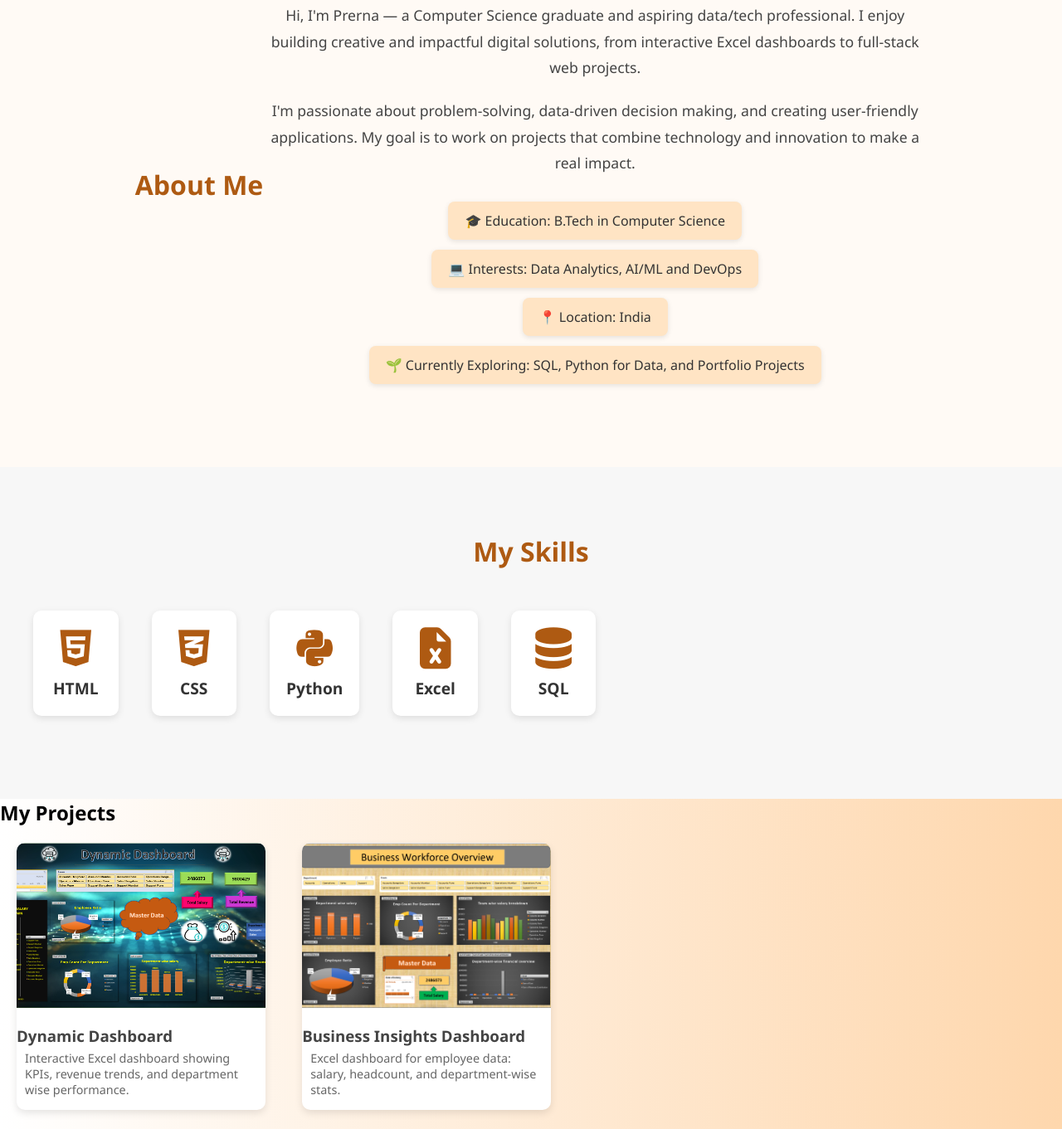
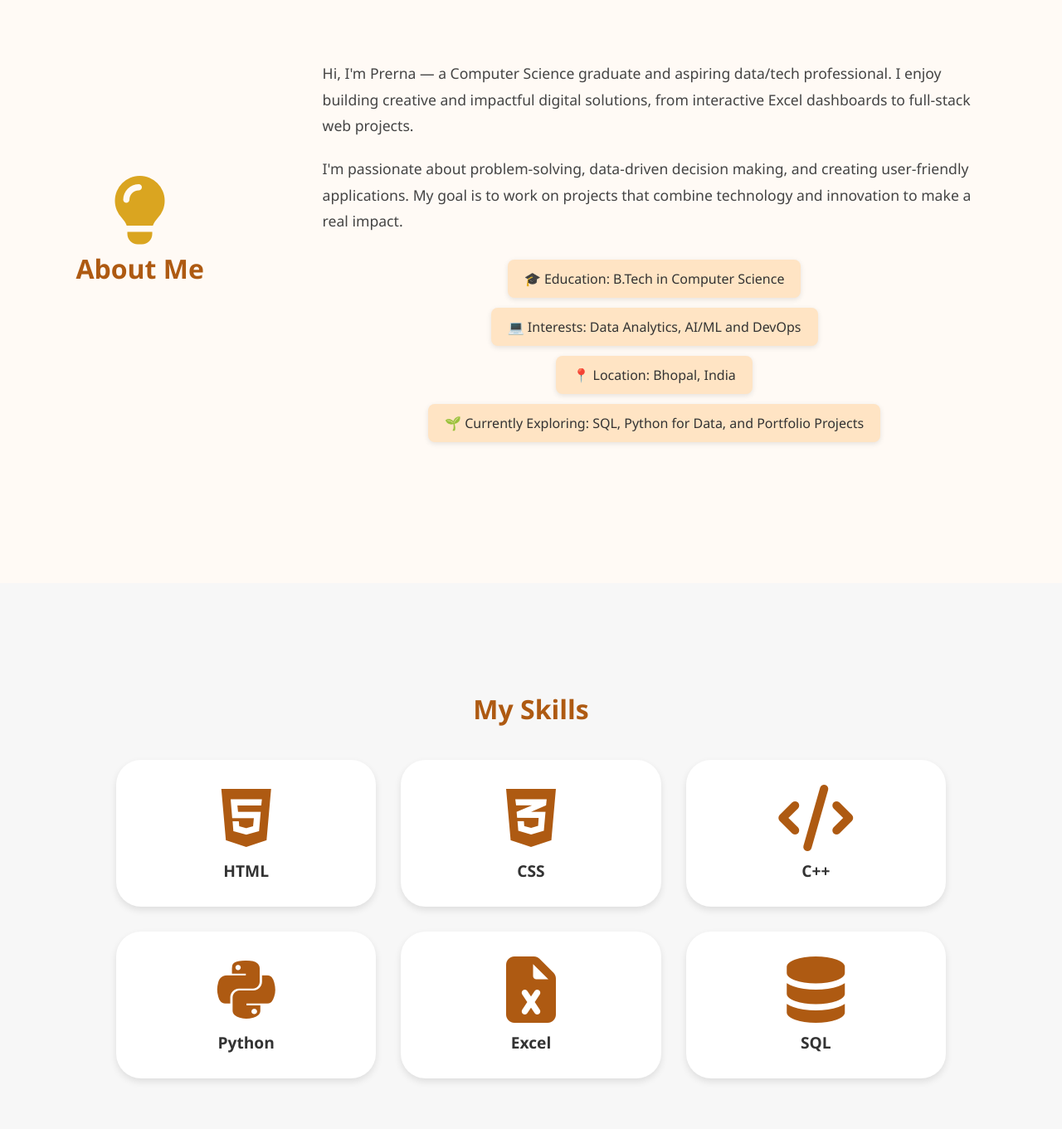
Before and after one commit to prernar-sudo/Html_code, a plain HTML site: page Portfolio/index.html in a window 1280 px wide. Shown: the part 919-2280 px from the top of the page at 83% size. Drawn offline with Linux system fonts and the light colour scheme.

Commit message:
second version

```diff
--- a/Portfolio/index.html
+++ b/Portfolio/index.html
@@ -25,7 +25,7 @@
                     <li><a href="#secondpage">About</a></li>
                     <li><a href="#thirdpage">Skills</a></li>
                     <li><a href="#fourthpage">Projects</a></li>
-                    <li><a href="#footer"><button>Contact</button></a></li>
+                    <li><a href="#lastpage"><button>Contact</button></a></li>
                     <!-- if i have to connect button with form used label checkbox -->
 
 
@@ -70,7 +70,11 @@
 
                 <section id="secondpage">
 
+                        <div class="bulb-icon">
+                            <i class="fa-solid fa-lightbulb"></i>
                              <h2>About Me</h2>
+                        </div>
+
                         <div>
                             <p>
                             Hi, I'm Prerna — a Computer Science graduate and aspiring data/tech professional.
@@ -87,7 +91,7 @@
                         <ul class="about-list">
                             <li>🎓 Education: B.Tech in Computer Science</li>
                             <li>💻 Interests: Data Analytics, AI/ML and DevOps</li>
-                            <li>📍 Location: India</li>
+                            <li>📍 Location: Bhopal, India</li>
                             <li>🌱 Currently Exploring: SQL, Python for Data, and Portfolio Projects</li>
                         </ul>
                         </div>
@@ -98,30 +102,35 @@
                  <!-- thirdpage starts here------------------------------------------------------------------------------------------ -->
                 <section id="thirdpage">
                     <h2>My Skills</h2>
-
-                    <div class="skills-slider">
-                        <div class="slide">
+                    <div class="skills-container">
+                        <div class="skill-box">
                             <i class="fa-brands fa-html5"></i>
                             <p>HTML</p>
                         </div>
-                        <div class="slide">
+                        <div class="skill-box">
                             <i class="fa-brands fa-css3-alt"></i>
                             <p>CSS</p>
                         </div>
-                        <div class="slide">
+                        <div class="skill-box">
+                            <i class="fa-solid fa-code"></i>
+                            <p>C++</p>
+                        </div>
+                        <div class="skill-box">
                             <i class="fa-brands fa-python"></i>
                             <p>Python</p>
                         </div>
-                        <div class="slide">
+                        <div class="skill-box">
                             <i class="fa-solid fa-file-excel"></i>
                             <p>Excel</p>
                         </div>
-                        <div class="slide">
+                        <div class="skill-box">
                             <i class="fa-solid fa-database"></i>
                             <p>SQL</p>
                         </div>
                     </div>
                 </section>
+
+
 
 
 
@@ -132,27 +141,23 @@
                         <h2>My Projects</h2>
 
                         <!-- Excel Dashboard 1 -->
+                         <div class="project-container">
                              <div class="project-card">
-                            <img src="./images/dynamic_dashboard.png" alt="dynamic_dashboard">
+                                <img   src="./images/dynamic_dashboard1.png" alt="dynamic_dashboard">
                                 <h3>Dynamic Dashboard</h3>
                                 <p>Interactive Excel dashboard showing KPIs, revenue trends, and department wise performance.</p>
                             </div>
 
                             <!-- Excel Dashboard 2 -->
                             <div class="project-card">
-                            <img src="./images/business_dashboard.png" alt="business Dashboard">
+                                <img  src="./images/business_dashboard.png" alt="business Dashboard">
                                 <h3>Business Insights Dashboard</h3>
                                 <p>Excel dashboard for employee data: salary, headcount, and department-wise stats.</p>
                             </div>
 
-                        <!-- Pedestrian Detection -->
-                        <!-- <div class="project-card">
-                            <img src="images/pedestrian-detection.png" alt="Pedestrian Detection">
-                            <h3>Pedestrian Detection using Python</h3>
-                            <p>Developed a pedestrian detection system using Python and the COCO dataset.
-                            Implemented data preprocessing, model training, and bounding box visualization.</p>
-                            <a href="https://github.com/yourgithub/pedestrian-detection" target="_blank">View Code</a>
-                        </div> -->
+
+                         </div>
+
                         </section>
 
                  <!-- fourthpage ends here---------------------------------------------------------------------------------- -->
@@ -160,7 +165,7 @@
          <!-- main ends here -------------------------------------------------------------------------------------------- -->
 
          <!-- footer starts here -->
-         <footer>
+         <footer id="lastpage">
 
                     <h3>Let's Connect!</h3>
                     <!-- <p>Email: <a href="mailto:prerna25rathore@gmail.com">prerna25rathore@gmail.com</a></p> -->
--- a/Portfolio/style1.css
+++ b/Portfolio/style1.css
@@ -58,7 +58,7 @@ body {
 
 #navbar nav ul li a:hover {
     transition: 0.3s;
-    transform: scale(1.2);
+    transform: scale(1.1);
     color: #000;
     font-size: 20px;
     text-decoration: solid;
@@ -66,7 +66,7 @@ body {
 
 #navbar nav ul li button:hover {
     transition: 0.3s;
-    transform: scale(1.2);
+    transform: scale(1.1);
     font-size: 12px;
 }
 
@@ -82,7 +82,7 @@ span{
     display: flex;
     justify-content: center;
     align-items: center;
-    height: 100vh;
+    min-height: 100vh;
     background: linear-gradient(to right, rgb(255, 255, 255), rgb(254, 215, 173));
     padding: 100px 20px 40px;
 
@@ -125,74 +125,43 @@ span{
 #secondpage{
 
     display: flex;
-    justify-content: center;
-    align-items: center;
-    text-align: center;
-
+    justify-content:space-around;
+    align-items:center;
+    min-height: 100vh;
+    padding: 130px 20px;
+    background: #fffaf5;
+    /* border: 1px solid black; */
 }
 
-/* #about {
-    padding: 80px 20px;
-    background: #fffaf5;
-    text-align: center;
+.bulb-icon {
+    display: flex;
+    flex-direction: column;
+    align-items: center;
+    margin-bottom: 30px;
 }
 
-#about h2 {
+.bulb-icon i {
+    font-size: 80px;
+    color: goldenrod;
+    margin-bottom: 10px;
+    animation: glow 1.5s infinite alternate;
+}
+
+.bulb-icon h2 {
+    color: rgba(171, 85, 10, 0.967);
     font-size: 2rem;
-    margin-bottom: 20px;
-    color: rgba(171, 85, 10, 0.967);
     font-weight: bold;
 }
 
-#about p {
-    max-width: 800px;
-    margin: 0 auto 20px auto;
-    font-size: 1.1rem;
-    line-height: 1.8;
-    color: #444;
+#secondpage div h2{
+    color: rgba(171, 85, 10, 0.967);
+    font-weight: bold;
+    margin-bottom: 20px;
+    font-size: 2rem;
+    /* border: 1px solid black; */
 }
 
-.about-list {
-    list-style: none;
-    margin-top: 30px;
-    display: flex;
-    flex-direction: column;
-    gap: 12px;
-    align-items: center;
-    font-size: 1rem;
-    font-weight: 500;
-    color: #333;
-    padding: 0;
-}
-
-.about-list li {
-    background: #ffe4c4;
-    padding: 12px 20px;
-    border-radius: 8px;
-    box-shadow: 0 2px 6px rgba(0, 0, 0, 0.1);
-    transition: transform 0.3s ease, box-shadow 0.3s ease;
-}
-
-.about-list li:hover {
-    transform: scale(1.05);
-    box-shadow: 0 4px 10px rgba(0, 0, 0, 0.15);
-} */
-
-/* ================= SECOND PAGE (ABOUT) ================= */
-#secondpage {
-    padding: 100px 20px;
-    background: #fffaf5;   /* soft background */
-    text-align: center;
-}
-
-#secondpage h2 {
-    font-size: 2rem;
-    margin-bottom: 20px;
-    color: rgba(171, 85, 10, 0.967);
-    font-weight: bold;
-}
-
-#secondpage p {
+#secondpage div p{
     max-width: 800px;
     margin: 0 auto 20px auto;
     font-size: 1.1rem;
@@ -226,109 +195,123 @@ span{
     box-shadow: 0 4px 10px rgba(0, 0, 0, 0.15);
 }
 
-/* ================= THIRD PAGE (SKILLS) ================= */
+/* ================= THIRD PAGE STARTS HERE ================= */
 #thirdpage {
-  padding: 80px 20px;
+  min-height: 100vh;
+  padding: 130px 20px;
   background: #f7f7f7;
   text-align: center;
 }
 
 #thirdpage h2 {
   font-size: 2rem;
-  margin-bottom: 30px;
+  margin-bottom: 40px;
   color: rgba(171, 85, 10, 0.967);
+  font-weight: bold;
 }
 
-.skills-slider {
-  display: flex;
-  gap: 40px;
-  overflow-x: auto;
-  scroll-behavior: smooth;
-  padding: 20px;
+.skills-container {
+
+  display: grid;
+  grid-template-columns: repeat(3, 1fr); /* 3 per row */
+  gap: 30px;
+  max-width: 1000px;
+  margin: auto;
 }
 
-.skills-slider::-webkit-scrollbar {
-  display: none;
+.skill-box {
+  background: #fff;
+  padding: 30px 20px;
+  border-radius: 30px;
+  box-shadow: 0 4px 8px rgba(0,0,0,0.1);
+  transition: transform 0.3s ease, box-shadow 0.3s ease;
 }
 
-.slide {
-  flex: 0 0 auto;
-  text-align: center;
-  padding: 20px;
-  border-radius: 10px;
-  background: #fff;
-  box-shadow: 0 3px 8px rgba(0,0,0,0.1);
-  transition: transform 0.3s;
-}
-
-.slide:hover {
-  transform: translateY(-5px);
-}
-
-.slide i {
-  font-size: 50px;
+.skill-box i {
+  font-size: 5rem;
   color: rgba(171, 85, 10, 0.967);
   margin-bottom: 10px;
 }
 
-.slide p {
-  font-size: 1.2rem;
+.skill-box:hover {
+  transform: translateY(-8px);
+  box-shadow: 0 6px 15px rgba(0,0,0,0.15);
+}
+
+.skill-box p{
+    font-size: 1.2rem;
   font-weight: bold;
   color: #333;
 }
 
-/* ================= FOURTH PAGE (PROJECTS) ================= */
-#projects {
-  padding: 80px 20px;
+
+/* ================= FOURTH PAGE STARTS HERE ================= */
+
+#fourthpage {
+  /* border: 1px solid black; */
+  min-height: 100vh; /* use min-height so it grows if more projects added */
+  padding: 100px 40px;
   background: #f9f9f9;
   text-align: center;
 }
 
-#projects h2 {
-  margin-bottom: 40px;
-  font-size: 2rem;
+#fourthpage h2 {
+  margin-bottom: 50px;
+  font-size: 2.5rem;
   color: rgba(171, 85, 10, 0.967);
+  font-weight: bold;
 }
 
-.project-card {
-  display: inline-block;
-  width: 300px;
-  margin: 20px;
-  background: #fff;
-  border-radius: 10px;
-  box-shadow: 0 4px 10px rgba(0,0,0,0.1);
-  overflow: hidden;
-  transition: transform 0.3s;
+#fourthpage .project-container {
+  display: flex;
+  flex-wrap: wrap;            /* wrap cards into next line if needed */
+  justify-content: center;
+  gap: 30px;                  /* spacing between cards */
 }
 
-.project-card:hover {
-  transform: translateY(-5px);
+#fourthpage .project-card {
+  background: #fff;
+  border-radius: 15px;
+  box-shadow: 0 6px 15px rgba(0, 0, 0, 0.1);
+  overflow: hidden;
+  width: 470px;
+  transition: transform 0.3s ease, box-shadow 0.3s ease;
+  text-align: left;
+}
+
+#fourthpage .project-card:hover {
+  transform: translateY(-10px);
+  box-shadow: 0 10px 25px rgba(0, 0, 0, 0.2);
 }
 
 .project-card img {
+  /* width: 100%;
+  height: auto;       /* keep natural proportions */
+  /* object-fit: contain;  */
   width: 100%;
-  height: 200px;
-  object-fit: cover;
+    height: 290px; /* fixed height for uniform cards */
+    object-fit: cover;
 }
 
 .project-card h3 {
-  margin: 15px 0 5px;
-  color: #444;
+  font-size: 1.3rem;
+  margin: 15px;
+  color: #333;
 }
 
 .project-card p {
-  font-size: 0.9rem;
-  padding: 0 10px 15px;
-  color: #666;
+  font-size: 0.95rem;
+  margin: 0 15px 20px;
+  color: #555;
+  line-height: 1.4;
 }
-
 /* ================= FOOTER ================= */
-footer {
+#lastpage {
     background: #222;
     color: #f1f1f1;
     text-align: center;
     padding: 40px 20px;
-    margin-top: 50px;
+    /* margin-top: 50px; */
 }
 
 footer h3 {
--- a/Portfolio/style2.css
+++ b/Portfolio/style2.css
@@ -1,26 +1,62 @@
+/* * ================= SECOND PAGE (ABOUT) ================= */ */
+#secondpage {
+
+    background: #fffaf5;   /* soft background */
+    text-align: center;
+}
+
+#secondpage h2 {
 
 
 
 
+}
 
+#secondpage p {
+    max-width: 800px;
+    margin: 0 auto 20px auto;
+    font-size: 1.1rem;
+    line-height: 1.8;
+    color: #444;
+}
 
+.about-list {
+    list-style: none;
+    margin-top: 30px;
+    display: flex;
+    flex-direction: column;
+    gap: 12px;
+    align-items: center;
+    font-size: 1rem;
+    font-weight: 500;
+    color: #333;
+    padding: 0;
+}
 
+.about-list li {
+    background: #ffe4c4;
+    padding: 12px 20px;
+    border-radius: 8px;
+    box-shadow: 0 2px 6px rgba(0, 0, 0, 0.1);
+    transition: transform 0.3s ease, box-shadow 0.3s ease;
+}
 
-/* ================= HERO / FIRST PAGE ================= */
+.about-list li:hover {
+    transform: scale(1.05);
+    box-shadow: 0 4px 10px rgba(0, 0, 0, 0.15);
+}
 
-
-
-
-/* ================= SKILLS SECTION ================= */
+/* ================= THIRD PAGE (SKILLS) ================= */
 #thirdpage {
-    padding: 60px 20px;
+  padding: 80px 20px;
   background: #f7f7f7;
   text-align: center;
 }
 
-#thirdpage .section-title {
+#thirdpage h2 {
   font-size: 2rem;
   margin-bottom: 30px;
+  color: rgba(171, 85, 10, 0.967);
 }
 
 .skills-slider {
@@ -38,22 +74,32 @@
 .slide {
   flex: 0 0 auto;
   text-align: center;
+  padding: 20px;
+  border-radius: 10px;
+  background: #fff;
+  box-shadow: 0 3px 8px rgba(0,0,0,0.1);
+  transition: transform 0.3s;
+}
+
+.slide:hover {
+  transform: translateY(-5px);
 }
 
 .slide i {
-    font-size: 60px;
-    color: #333;
+  font-size: 50px;
+  color: rgba(171, 85, 10, 0.967);
   margin-bottom: 10px;
 }
 
 .slide p {
   font-size: 1.2rem;
   font-weight: bold;
+  color: #333;
 }
 
-/* ================= PROJECTS ================= */
+/* ================= FOURTH PAGE (PROJECTS) ================= */
 #projects {
-    padding: 60px 20px;
+  padding: 80px 20px;
   background: #f9f9f9;
   text-align: center;
 }
@@ -61,7 +107,7 @@
 #projects h2 {
   margin-bottom: 40px;
   font-size: 2rem;
-    color: #333;
+  color: rgba(171, 85, 10, 0.967);
 }
 
 .project-card {
@@ -149,37 +195,46 @@ footer p:last-of-type {
 }
 
 /* ================= RESPONSIVE ================= */
-#bar {
-    position: absolute;
-    top: 10%;
-    right: 5%;
-    font-size: 30px;
-    z-index: 999;
-    display: none;
+@media (max-width: 768px) {
+  #firstpage {
+    flex-direction: column;
+    text-align: center;
   }
 
-#check {
-    display: none;
+  .skills-slider {
+    gap: 20px;
+  }
+
+  .project-card {
+    width: 90%;
+  }
 }
 
 @media (max-width: 420px) {
   #bar {
     display: block;
+    position: absolute;
+    top: 15px;
+    right: 20px;
+    font-size: 30px;
+    z-index: 1001;
   }
 
   #navbar {
-        background-color: burlywood;
     flex-direction: column;
+    align-items: flex-start;
     height: auto;
+    padding: 20px;
   }
 
   #navbar nav ul {
     flex-direction: column;
-        gap: 10px;
+    gap: 15px;
+    margin-top: 20px;
+    display: none;
   }
 
-    #firstpage {
-        flex-direction: column;
-        padding-top: 120px;
+  #check:checked ~ #navbar nav ul {
+    display: flex;
   }
 }
```
Also changed, not shown: Portfolio/images/dynamic_dashboard1.png (added), 1 other file. Lines whose indentation alone changed are shown as unchanged.
